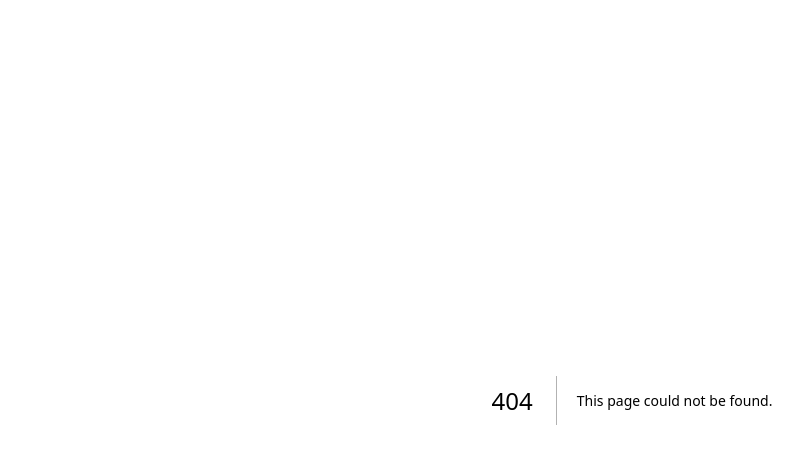
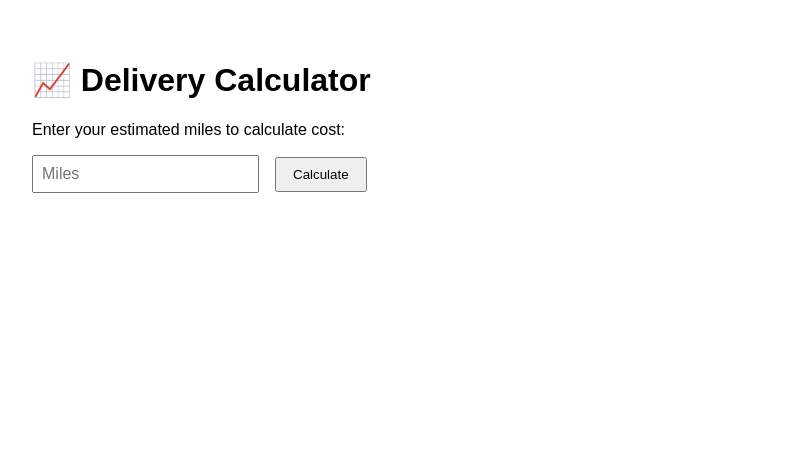
Before and after one commit to zbgtu/Letsgooo, a Next.js app: page /calculator in a window 1280 px wide. Before the commit this address had no page. Shown: the top 464 px of the page, without its empty margins (8-811 px from the left). Built offline with nearby package versions, Linux system fonts and the light colour scheme.

Commit message:
Create calculator.js

```diff
--- /dev/null
+++ b/pages/calculator.js
@@ -0,0 +1,36 @@
+import { useState } from 'react';
+
+export default function Calculator() {
+  const [miles, setMiles] = useState('');
+  const [rate, setRate] = useState(0.75);
+  const [total, setTotal] = useState(null);
+
+  const handleCalculate = () => {
+    const result = parseFloat(miles) * rate;
+    setTotal(result.toFixed(2));
+  };
+
+  return (
+    <div style={{ padding: '2rem', fontFamily: 'sans-serif' }}>
+      <h1>📈 Delivery Calculator</h1>
+      <p>Enter your estimated miles to calculate cost:</p>
+
+      <input
+        type="number"
+        value={miles}
+        onChange={(e) => setMiles(e.target.value)}
+        placeholder="Miles"
+        style={{ padding: '0.5rem', fontSize: '1rem' }}
+      />
+      <button onClick={handleCalculate} style={{ marginLeft: '1rem', padding: '0.5rem 1rem' }}>
+        Calculate
+      </button>
+
+      {total && (
+        <p style={{ marginTop: '1rem', fontSize: '1.25rem' }}>
+          💵 Estimated Total: <strong>${total}</strong>
+        </p>
+      )}
+    </div>
+  );
+}
```
